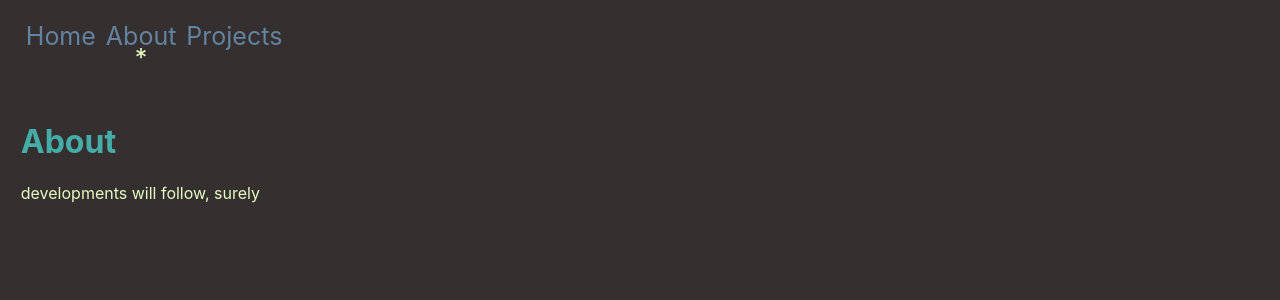
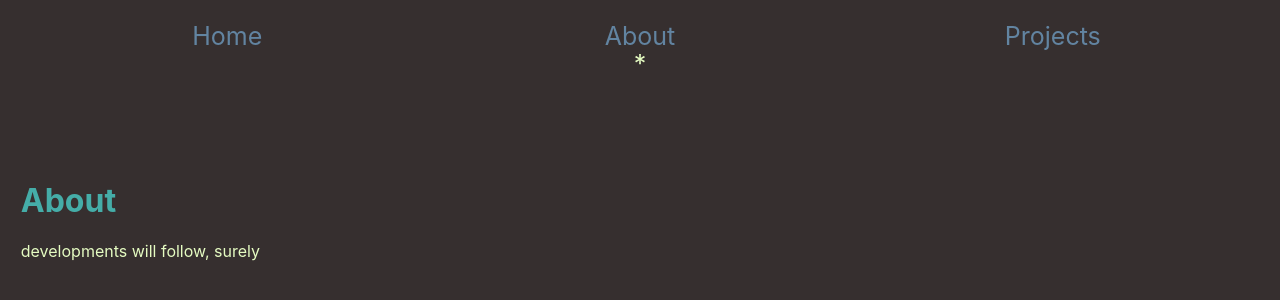
Before and after one commit to gabrieldl/gabrieldl.github.io, a React (Create React App) app: page /about in a window 1280 px wide. Shown: the top 300 px of the page. Built offline with nearby package versions, Linux system fonts and the light colour scheme; a web font is replaced by a local one.

Commit message:
more tweaks

```diff
--- a/src/components/Header/style.css
+++ b/src/components/Header/style.css
@@ -1,7 +1,7 @@
 .header {
-    position:fixed;
-    display:flex;
+    display:grid;
     font-size: 25px;
-    background-color:#362f2f;
     min-width: 100%;
+    grid-template-columns: 1fr 1fr 1fr;
+    justify-content: start;
   }
--- a/src/components/HeaderLink/style.css
+++ b/src/components/HeaderLink/style.css
@@ -1,12 +1,11 @@
 .headerlink-title {
     color: #6284a1;
     text-decoration: none;
-    padding: 0 5px;
     text-align: center;
   }
 
   .headerlink-dot {
-    margin-top: -0.5rem;
+    margin-top: -0.1rem;
     opacity: 0;
     transition: opacity 200ms linear;
   }
@@ -16,7 +15,7 @@
   }
 
   .headerlink-dot-active {
-    margin-top: -0.5rem;
+    margin-top: -0.1rem;
     display: block;
   }
 
```
